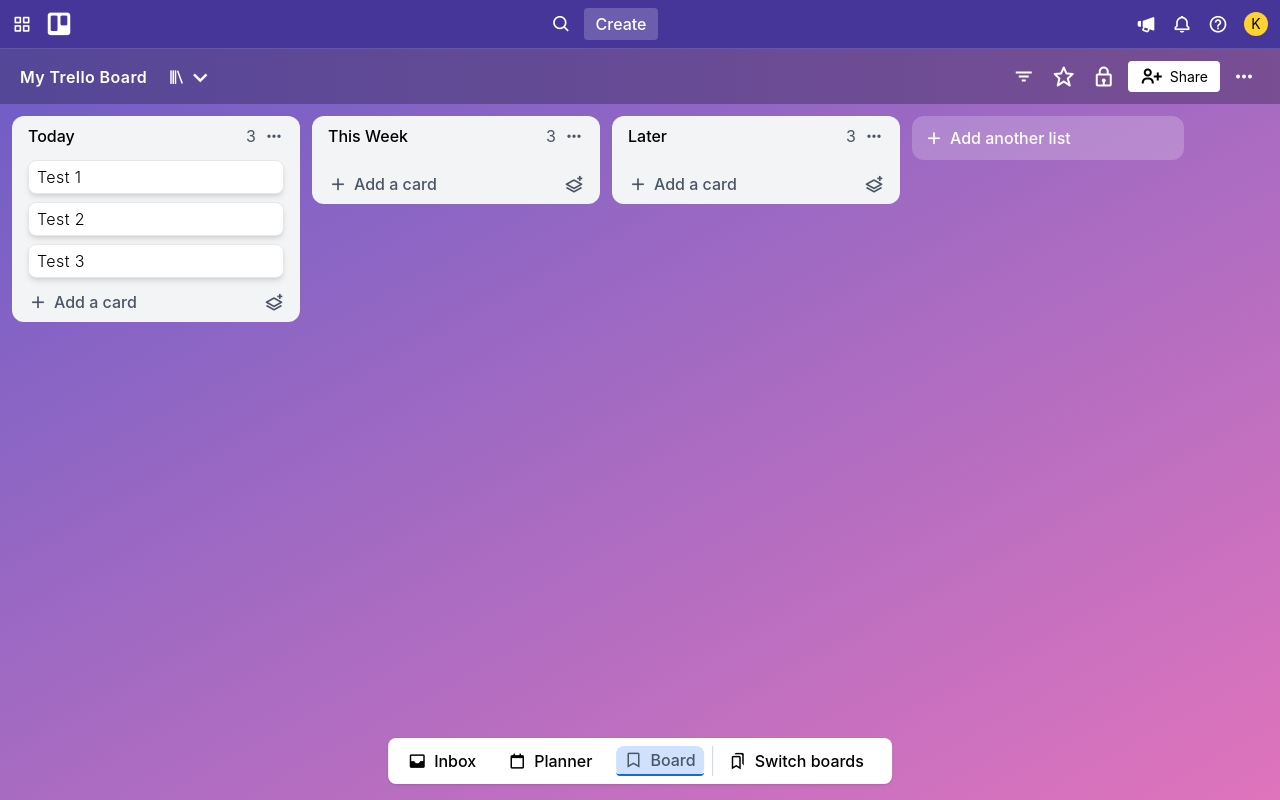
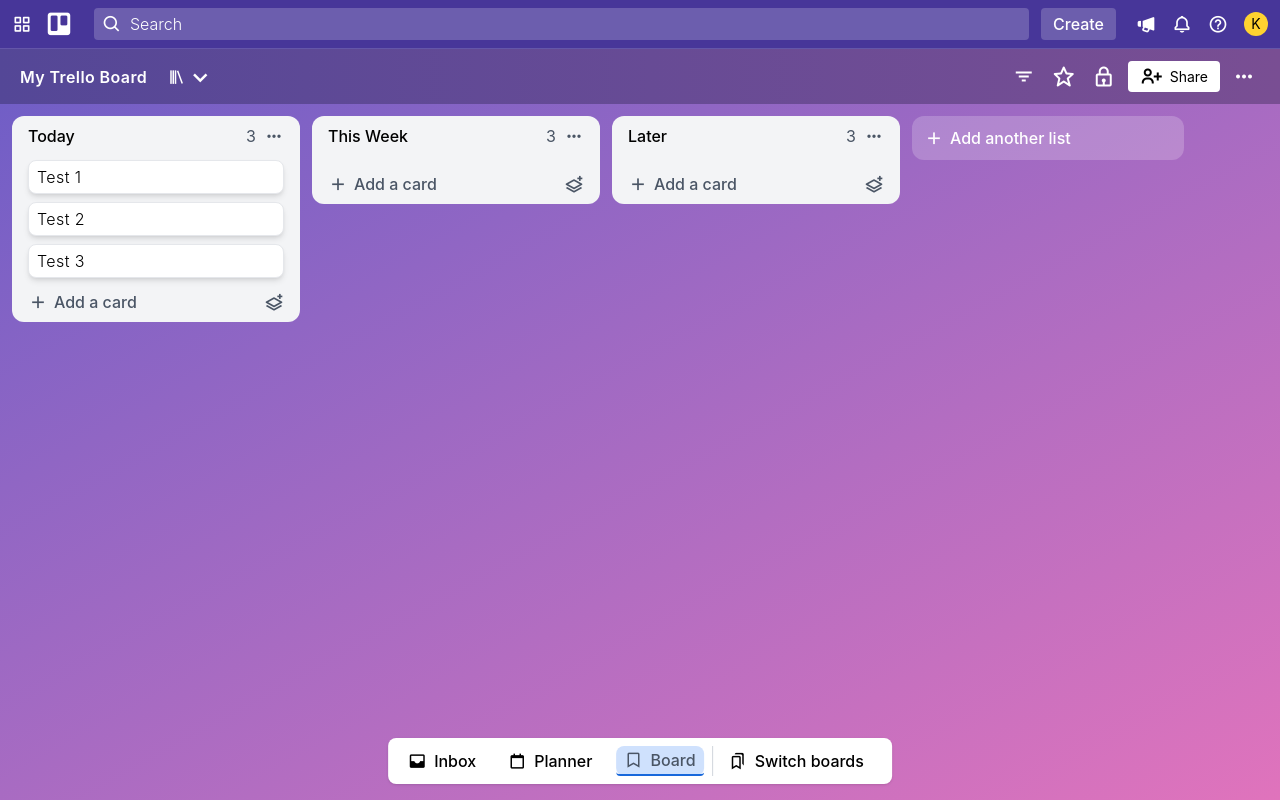
Before and after one commit to loganyeh/bulletin-board-fullstack, a React (Vite) app in the folder frontend/: page / in a window 1280 px wide. Built offline with nearby package versions, Linux system fonts and the light colour scheme.

Commit message:
fix: laptop bp

```diff
--- a/frontend/src/pages/MainBoard/MainBoard.tsx
+++ b/frontend/src/pages/MainBoard/MainBoard.tsx
@@ -22,14 +22,18 @@
         <>
             <div className="relative flex flex-col h-screen">
                 {/* Header */}
-                <div className=" flex justify-between p-3 h-12 bg-[rgb(71,54,153)] text-white">
+                <div className=" flex lg:gap-5 justify-between p-3 h-12 bg-[rgb(71,54,153)] text-white">
                     <div className="flex gap-3 items-center">
                         <i className='bx bx-grid-alt text-xl'></i>
                         <i className='bx bxl-trello text-3xl'></i>
                     </div>
 
-                    <div className="flex gap-3 items-center">
-                        <i className='bx bx-search text-xl' ></i>
+                    <div className="lg:flex-1 flex gap-3 items-center">
+                        {/* fix the heights of the search and create btn */}
+                        <div className="flex-1 flex lg:gap-2 justify-center lg:justify-start items-center lg:px-2 lg:py-1 lg:bg-white/20 lg:rounded">
+                            <i className='bx bx-search text-xl' ></i>
+                            <p className="hidden lg:flex font-light">Search</p>
+                        </div>
                         <button className="px-3 py-1 font-medium bg-[rgb(108,94,173)] rounded">Create</button>
                     </div>
 
```
